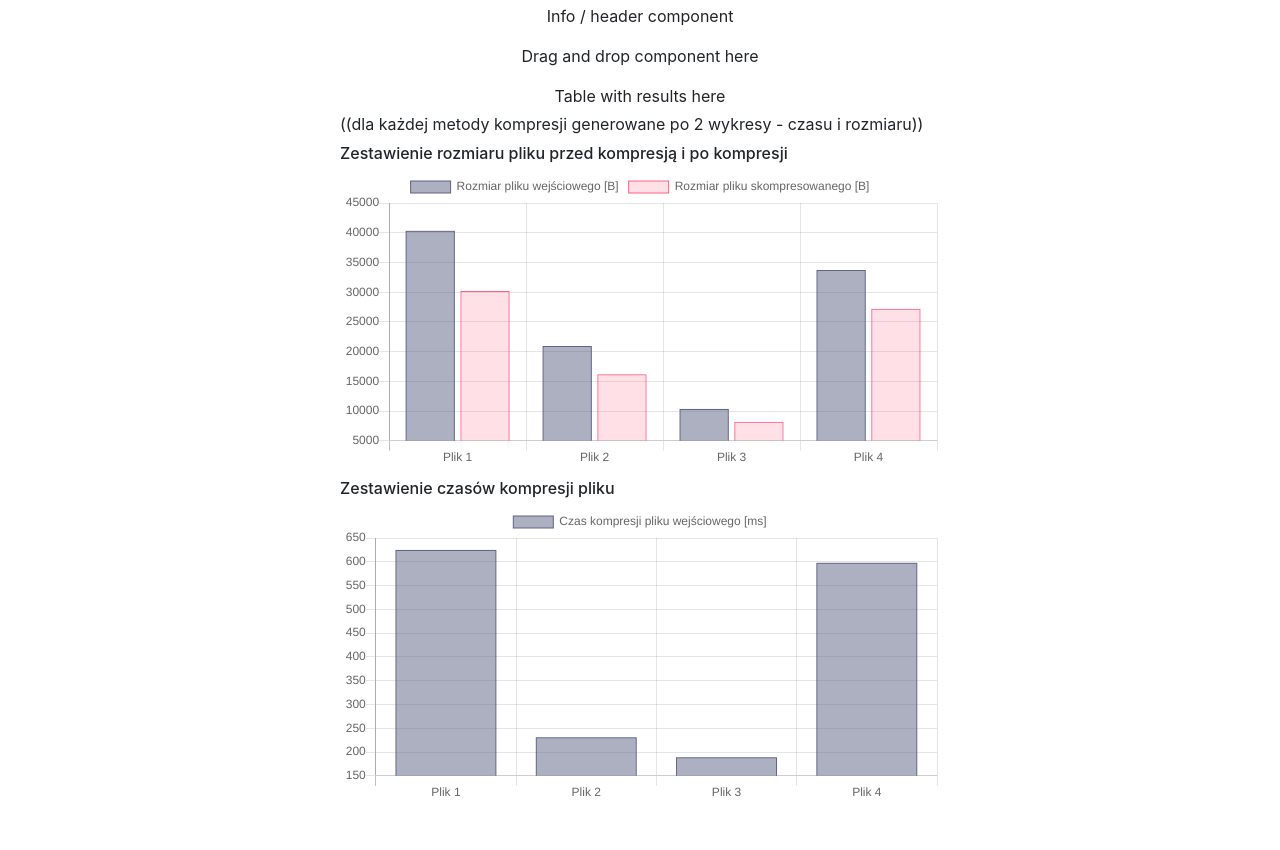
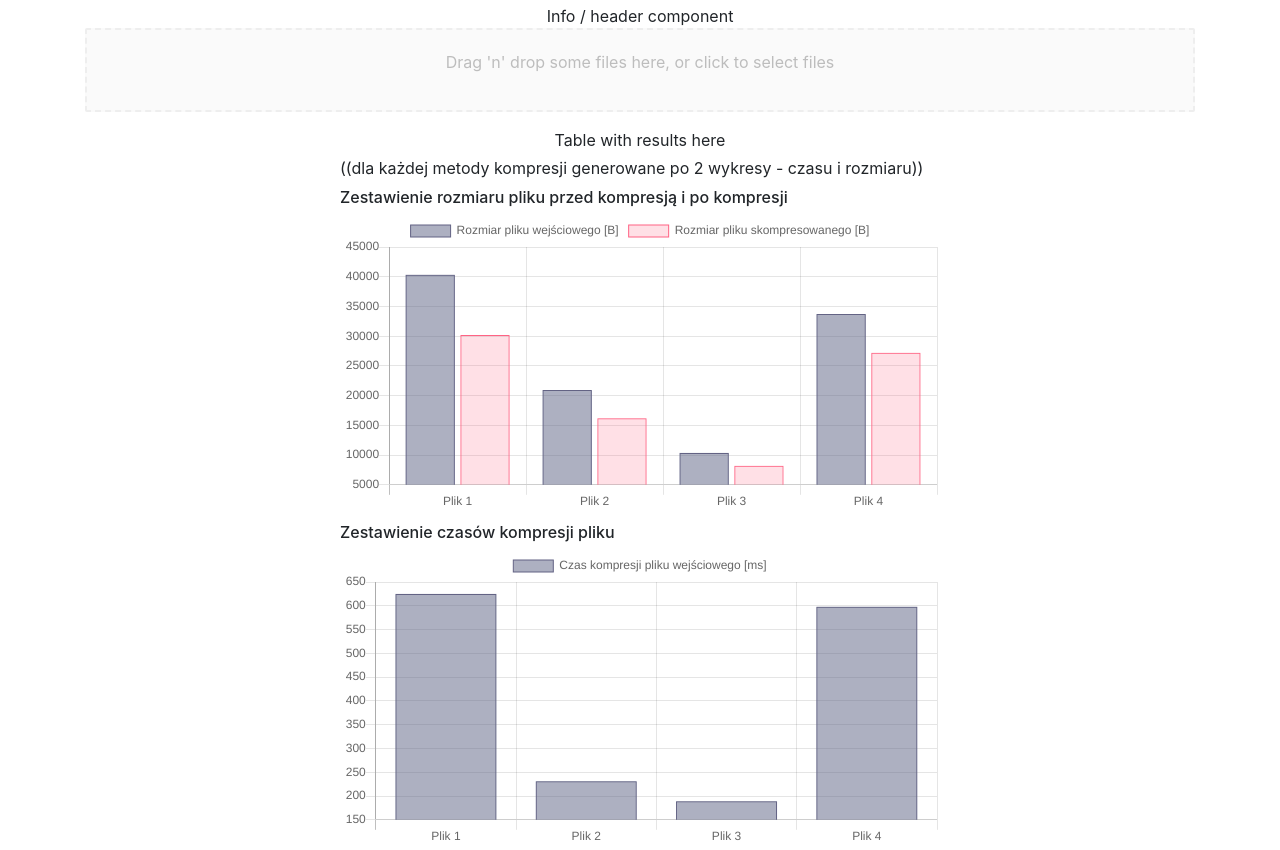
Before and after one commit to seul88/compression-tool, a React (Create React App) app in the folder frontend/: page / in a window 1280 px wide. Before the commit the page ends 806 px from the top, so only its background shows below. Built offline with nearby package versions, Linux system fonts and the light colour scheme.

Commit message:
Add file dropzone

```diff
--- a/frontend/package.json
+++ b/frontend/package.json
@@ -12,6 +12,7 @@
     "react-bootstrap": "^1.0.0-beta.16",
     "react-chartjs-2": "^2.8.0",
     "react-dom": "^16.12.0",
+    "react-dropzone": "^10.2.1",
     "react-scripts": "3.3.0"
   },
   "scripts": {
--- a/frontend/src/components/LoadFile.jsx
+++ b/frontend/src/components/LoadFile.jsx
@@ -1,9 +1,70 @@
-import React from 'react'
+import React, {useMemo} from 'react';
+import {useDropzone} from 'react-dropzone';
 
-export default function LoadFile() {
-    return (
-        <div className="mt-3">
-            Drag and drop component here
+const baseStyle = {
+  flex: 1,
+  display: 'flex',
+  flexDirection: 'column',
+  alignItems: 'center',
+  padding: '20px',
+  borderWidth: 2,
+  borderRadius: 2,
+  borderColor: '#eeeeee',
+  borderStyle: 'dashed',
+  backgroundColor: '#fafafa',
+  color: '#bdbdbd',
+  outline: 'none',
+  transition: 'border .24s ease-in-out'
+};
+
+const activeStyle = {
+  borderColor: '#2196f3'
+};
+
+const acceptStyle = {
+  borderColor: '#00e676'
+};
+
+const rejectStyle = {
+  borderColor: '#ff1744'
+};
+
+
+export default function LoadFile(props) {
+    const {
+        getRootProps,
+        getInputProps,
+        isDragActive,
+        isDragAccept,
+        isDragReject,
+        acceptedFiles
+      } = useDropzone();
+
+      const style = useMemo(() => ({
+        ...baseStyle,
+        ...(isDragActive ? activeStyle : {}),
+        ...(isDragAccept ? acceptStyle : {}),
+        ...(isDragReject ? rejectStyle : {})
+      }), [
+        isDragActive,
+        isDragReject
+      ]);
+
+      console.log(acceptedFiles)
+
+        const files = acceptedFiles.map(file => (
+            <li key={file.path}>
+            {file.path} - {file.size} bytes
+            </li>
+        ));
+
+      return (
+        <div className="container">
+          <div {...getRootProps({style})}>
+            <input {...getInputProps()} />
+            <p>Drag 'n' drop some files here, or click to select files</p>
+            {files}
+          </div>
         </div>
-    )
-}
+      );
+    }
```
Also changed, not shown: 1 other file (tests, documents, lock files or other folders).
